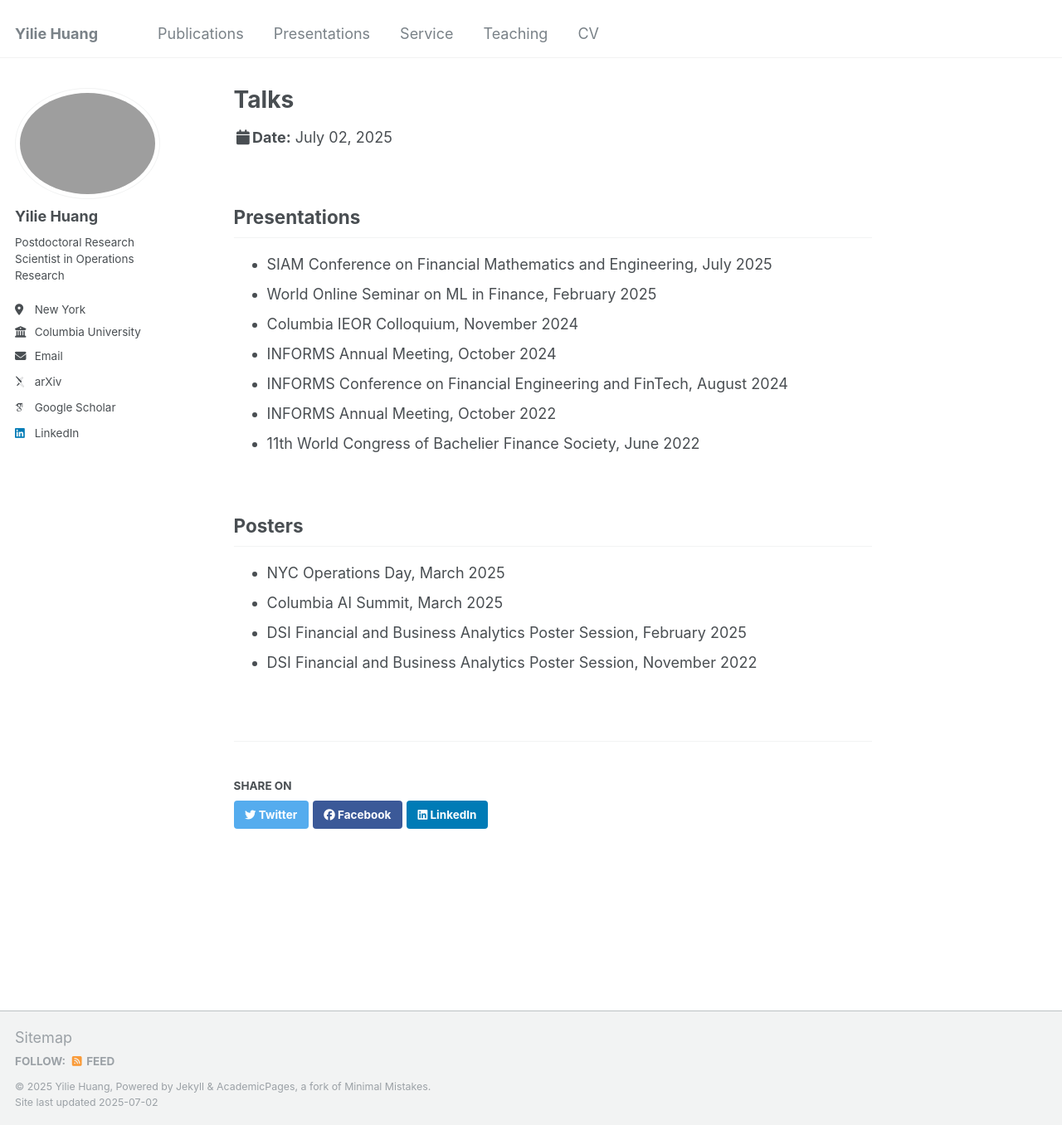
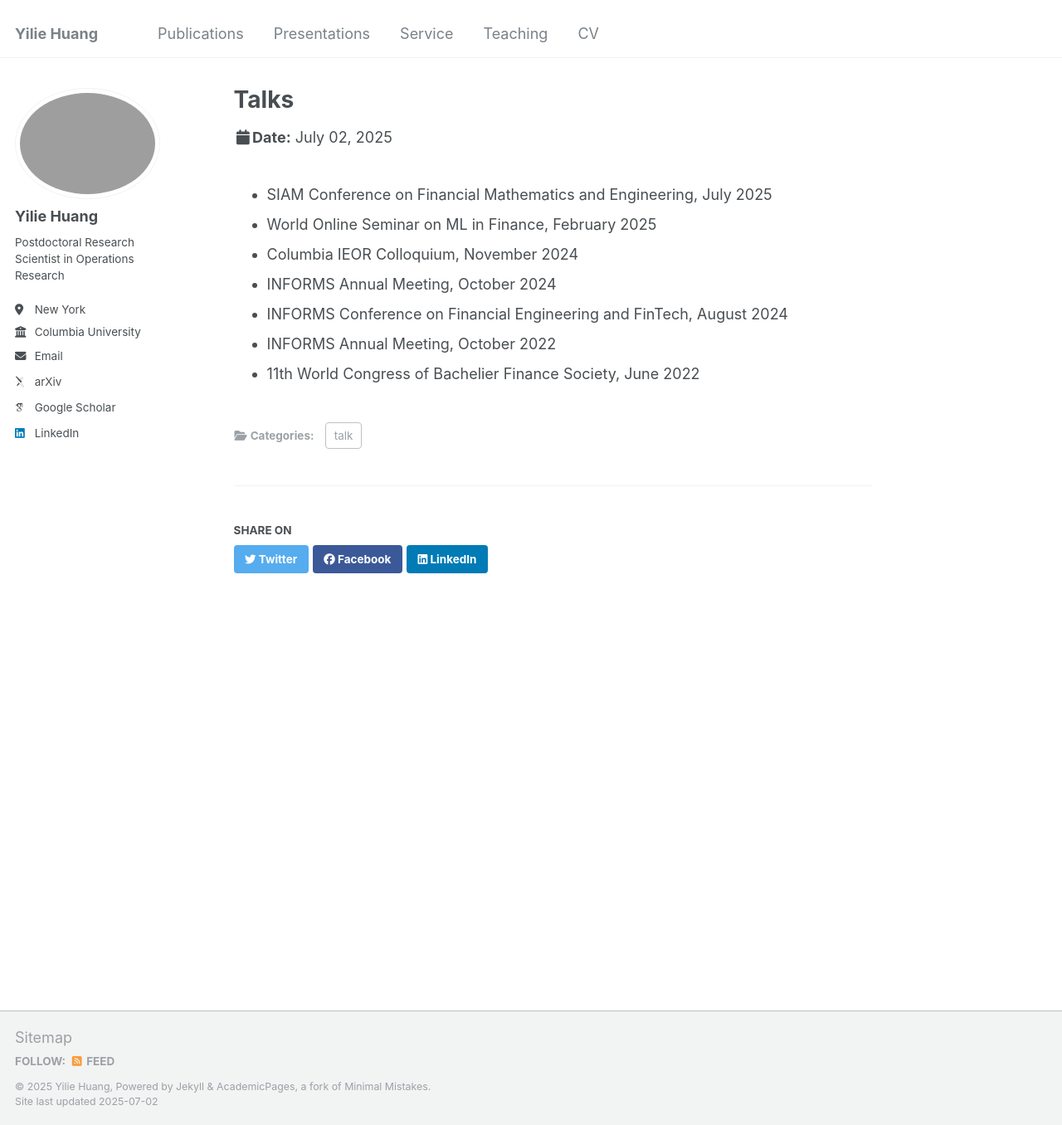
Before and after one commit to yiliehuang/yiliehuang.github.io, a Jekyll site: the page built from _talks/talks.md, in a window 1280 px wide and 1356 px high. Shown: the whole window at 83% size. Built offline with Jekyll 4.4.1, drawn with Linux system fonts in a browser that asks for light colours; some web fonts are replaced.

Commit message:
Update talks.md

```diff
--- a/_talks/talks.md
+++ b/_talks/talks.md
@@ -1,19 +1,15 @@
 ---
 collection: talks
-permalink: /talks
+category: talk
+permalink: /talks/talks
 ---
 
-<h2>Presentations</h2>
-- SIAM Conference on Financial Mathematics and Engineering, July 2025 <br>
-- World Online Seminar on ML in Finance, February 2025<br>
-- Columbia IEOR Colloquium, November 2024<br>
-- INFORMS Annual Meeting, October 2024<br>
-- INFORMS Conference on Financial Engineering and FinTech, August 2024<br>
-- INFORMS Annual Meeting, October 2022<br>
-- 11th World Congress of Bachelier Finance Society, June 2022<br>
-<br>
-<h2>Posters</h2>
-- NYC Operations Day, March 2025<br>
-- Columbia AI Summit, March 2025<br>
-- DSI Financial and Business Analytics Poster Session, February 2025<br>
-- DSI Financial and Business Analytics Poster Session, November 2022<br>
+<ul>
+  <li>SIAM Conference on Financial Mathematics and Engineering, July 2025</li>
+  <li>World Online Seminar on ML in Finance, February 2025</li>
+  <li>Columbia IEOR Colloquium, November 2024</li>
+  <li>INFORMS Annual Meeting, October 2024</li>
+  <li>INFORMS Conference on Financial Engineering and FinTech, August 2024</li>
+  <li>INFORMS Annual Meeting, October 2022</li>
+  <li>11th World Congress of Bachelier Finance Society, June 2022</li>
+</ul>
```
